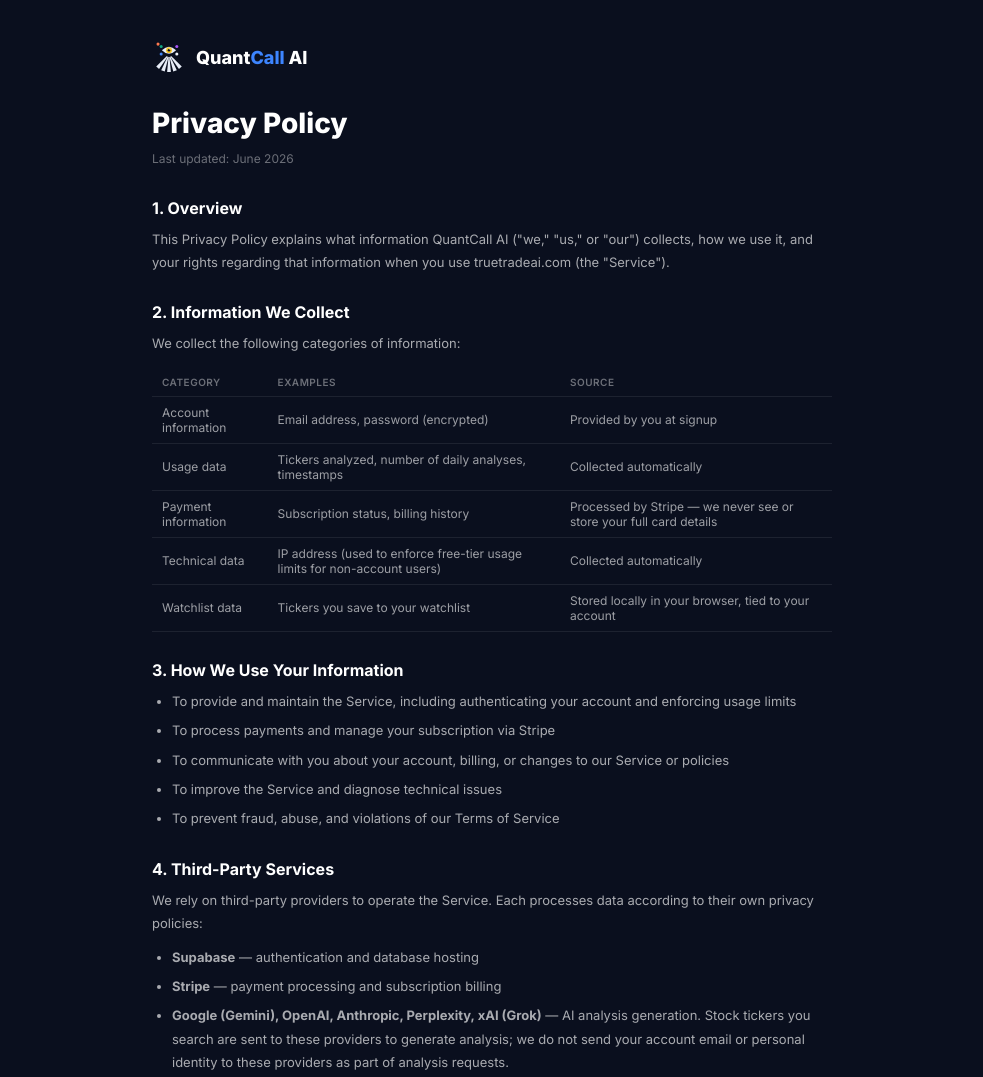
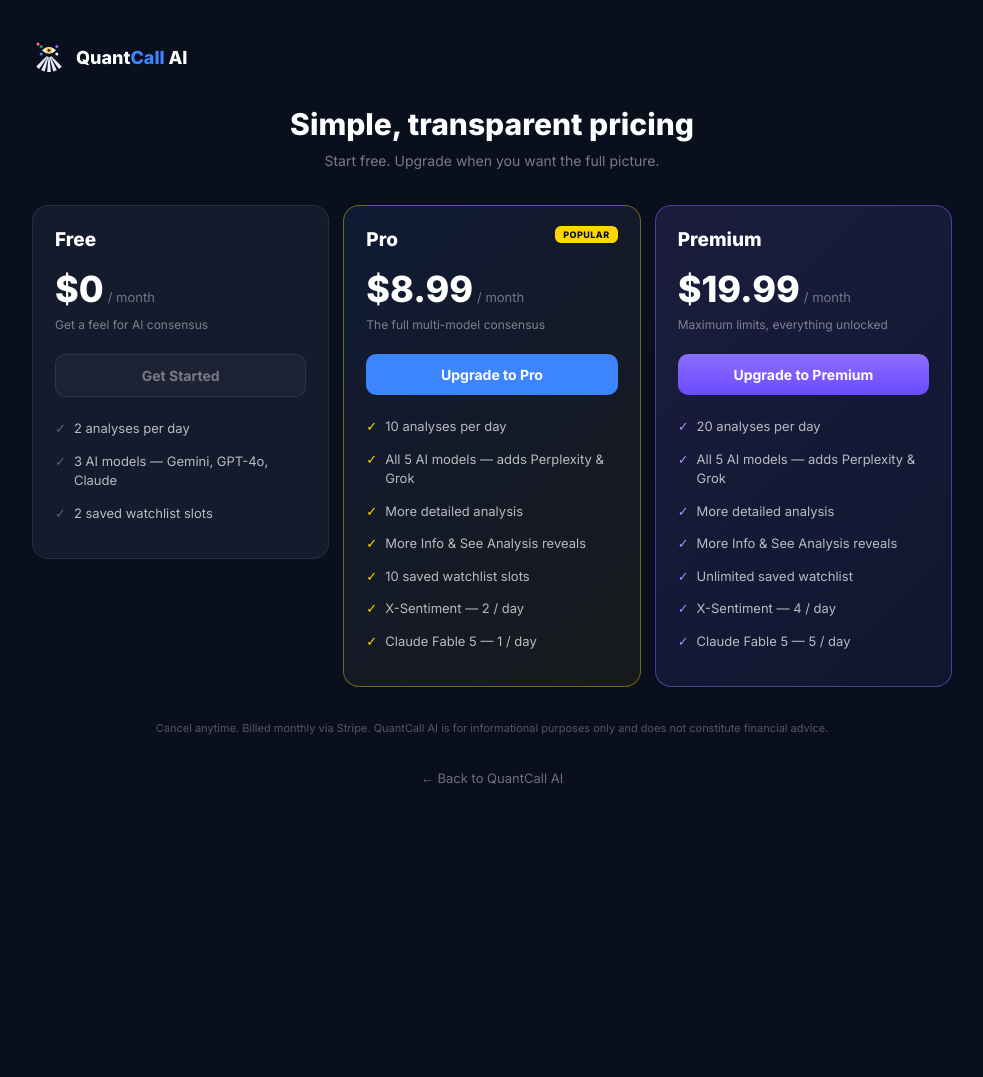
Before and after one commit to gavo11/TruthTradeAI, a website: page privacy.html in a window 1280 px wide. Shown: the top 1077 px of the page, without its empty margins (148-1131 px from the left). After the commit the page ends 866 px from the top, so only its background shows below. Drawn offline with nearby package versions, Linux system fonts and the light colour scheme.

Commit message:
Update privacy.html

```diff
--- a/privacy.html
+++ b/privacy.html
@@ -2,7 +2,9 @@
 <html>
 <head>
 <meta charset="UTF-8">
-<title>Privacy Policy - QuantCall AI</title>
+<title>Pricing - QuantCall AI</title>
+<meta name="description" content="QuantCall AI pricing — Free, Pro, and Premium plans. 5 AI quants. One call.">
+
 <style>
   @import url('https://fonts.googleapis.com/css2?family=Inter:wght@300;400;500;600;700;800;900&display=swap');
   * { box-sizing: border-box; margin: 0; padding: 0; }
@@ -11,24 +13,41 @@
   ::-webkit-scrollbar-track { background: #141b2d; }
   ::-webkit-scrollbar-thumb { background: #1f2840; border-radius: 3px; }
   a { color: #3d85ff; text-decoration: none; }
-  a:hover { text-decoration: underline; }
-  .container { max-width: 720px; margin: 0 auto; padding: 40px 20px 80px; }
+  .container { max-width: 960px; margin: 0 auto; padding: 40px 20px 80px; }
   .logo-row { display: flex; align-items: center; gap: 10px; margin-bottom: 32px; }
   .logo-circle { width: 36px; height: 36px; border-radius: 10px; background: #3d85ff; display: flex; align-items: center; justify-content: center; font-weight: 800; font-size: 14px; color: #fff; }
   .logo-text { font-size: 18px; font-weight: 800; }
   .logo-text .true { color: #fff; }
   .logo-text .trade { color: #3d85ff; }
   .logo-text .ai { color: #fff; }
-  h1 { font-size: 28px; font-weight: 800; margin-bottom: 8px; }
-  .updated { font-size: 12px; color: rgba(255,255,255,.4); margin-bottom: 28px; }
-  h2 { font-size: 16px; font-weight: 700; margin-top: 28px; margin-bottom: 10px; color: #fff; }
-  p, li { font-size: 13px; color: rgba(255,255,255,.65); line-height: 1.8; margin-bottom: 10px; }
-  ul { padding-left: 20px; margin-bottom: 10px; }
-  li { margin-bottom: 6px; }
-  table { width: 100%; border-collapse: collapse; margin: 12px 0 16px; font-size: 12px; }
-  th, td { text-align: left; padding: 8px 10px; border-bottom: 1px solid rgba(255,255,255,.08); color: rgba(255,255,255,.6); }
-  th { color: rgba(255,255,255,.4); font-weight: 600; text-transform: uppercase; font-size: 10px; letter-spacing: .05em; }
-  .back-link { display: inline-block; margin-top: 40px; font-size: 13px; color: rgba(255,255,255,.4); }
+  h1 { font-size: 30px; font-weight: 800; text-align: center; margin-bottom: 10px; }
+  .subhead { font-size: 14px; color: rgba(255,255,255,.45); text-align: center; margin-bottom: 36px; }
+  .plans { display: grid; grid-template-columns: repeat(3, 1fr); gap: 14px; align-items: start; }
+  @media (max-width: 820px) { .plans { grid-template-columns: 1fr; } }
+  .plan-card { background: #141b2d; border: 1px solid rgba(255,255,255,.08); border-radius: 16px; padding: 22px; }
+  .plan-card.pro { background: linear-gradient(135deg, rgba(61,133,255,.1), rgba(255,215,0,.06)); border: 1.5px solid rgba(255,215,0,.4); position: relative; }
+  .plan-card.premium { background: linear-gradient(135deg, rgba(140,110,255,.14), rgba(61,133,255,.08)); border: 1.5px solid rgba(140,110,255,.45); }
+  .plan-cta.premium { background: linear-gradient(180deg,#8c6eff,#6a4bff); color: #fff; }
+  .feature.premium .check { color: #a48bff; }
+  .popular-badge { position: absolute; top: 20px; right: 22px; font-size: 9px; font-weight: 800; color: #0a0f1e; background: #ffd700; padding: 3px 8px; border-radius: 6px; letter-spacing: .05em; }
+  .plan-name { font-size: 19px; font-weight: 800; margin-bottom: 6px; }
+  .plan-price { display: flex; align-items: baseline; gap: 4px; margin: 16px 0 6px; }
+  .plan-price .amount { font-size: 36px; font-weight: 800; }
+  .plan-price .period { font-size: 13px; color: rgba(255,255,255,.4); }
+  .plan-tagline { font-size: 12px; color: rgba(255,255,255,.45); margin-bottom: 22px; }
+  .plan-cta { display: block; text-align: center; width: 100%; padding: 12px; border-radius: 10px; font-size: 14px; font-weight: 700; margin-bottom: 22px; text-decoration: none; }
+  .plan-cta.free { background: rgba(255,255,255,.04); color: rgba(255,255,255,.4); border: 1px solid rgba(255,255,255,.08); }
+  .plan-cta.pro { background: #3d85ff; color: #fff; }
+  /* Tier-aware states (applied by script, must win over .pro/.premium — keep after them) */
+  .plan-cta.current { background: rgba(0,200,150,.15); color: #00c896; border: 1px solid rgba(0,200,150,.35); cursor: default; }
+  .plan-cta.included { background: rgba(255,255,255,.04); color: rgba(255,255,255,.4); border: 1px solid rgba(255,255,255,.08); cursor: default; }
+  .feature { display: flex; align-items: flex-start; gap: 8px; margin-bottom: 13px; }
+  .feature .check { font-size: 13px; margin-top: 1px; }
+  .feature.free .check { color: rgba(255,255,255,.3); }
+  .feature.pro .check { color: #ffd700; }
+  .feature span.text { font-size: 13px; color: rgba(255,255,255,.7); line-height: 1.5; }
+  .footnote { font-size: 11px; color: rgba(255,255,255,.3); text-align: center; margin-top: 32px; line-height: 1.7; }
+  .back-link { display: block; text-align: center; margin-top: 32px; font-size: 13px; color: rgba(255,255,255,.4); }
 </style>
 </head>
 <body>
@@ -55,73 +74,87 @@
       <div class="logo-text"><span class="true">Quant</span><span class="trade">Call</span><span class="ai"> AI</span></div>
     </div>
 
-    <h1>Privacy Policy</h1>
-    <p class="updated">Last updated: June 2026</p>
+    <h1>Simple, transparent pricing</h1>
+    <p class="subhead">Start free. Upgrade when you want the full picture.</p>
 
-    <h2>1. Overview</h2>
-    <p>This Privacy Policy explains what information QuantCall AI ("we," "us," or "our") collects, how we use it, and your rights regarding that information when you use truetradeai.com (the "Service").</p>
+    <div class="plans">
+      <div class="plan-card">
+        <div class="plan-name">Free</div>
+        <div class="plan-price"><span class="amount">$0</span><span class="period">/ month</span></div>
+        <div class="plan-tagline">Get a feel for AI consensus</div>
+        <a class="plan-cta free" href="index.html">Get Started</a>
+        <div class="feature free"><span class="check">✓</span><span class="text">2 analyses per day</span></div>
+        <div class="feature free"><span class="check">✓</span><span class="text">3 AI models — Gemini, GPT-4o, Claude</span></div>
+        <div class="feature free"><span class="check">✓</span><span class="text">2 saved watchlist slots</span></div>
+      </div>
 
-    <h2>2. Information We Collect</h2>
-    <p>We collect the following categories of information:</p>
-    <table>
-      <tr><th>Category</th><th>Examples</th><th>Source</th></tr>
-      <tr><td>Account information</td><td>Email address, password (encrypted)</td><td>Provided by you at signup</td></tr>
-      <tr><td>Usage data</td><td>Tickers analyzed, number of daily analyses, timestamps</td><td>Collected automatically</td></tr>
-      <tr><td>Payment information</td><td>Subscription status, billing history</td><td>Processed by Stripe — we never see or store your full card details</td></tr>
-      <tr><td>Technical data</td><td>IP address (used to enforce free-tier usage limits for non-account users)</td><td>Collected automatically</td></tr>
-      <tr><td>Watchlist data</td><td>Tickers you save to your watchlist</td><td>Stored locally in your browser, tied to your account</td></tr>
-    </table>
+      <div class="plan-card pro">
+        <span class="popular-badge">POPULAR</span>
+        <div class="plan-name">Pro</div>
+        <div class="plan-price"><span class="amount">$8.99</span><span class="period">/ month</span></div>
+        <div class="plan-tagline">The full multi-model consensus</div>
+        <a id="pro-cta" class="plan-cta pro" href="index.html?checkout=pro">Upgrade to Pro</a>
+        <div class="feature pro"><span class="check">✓</span><span class="text">10 analyses per day</span></div>
+        <div class="feature pro"><span class="check">✓</span><span class="text">All 5 AI models — adds Perplexity &amp; Grok</span></div>
+        <div class="feature pro"><span class="check">✓</span><span class="text">More detailed analysis</span></div>
+        <div class="feature pro"><span class="check">✓</span><span class="text">More Info &amp; See Analysis reveals</span></div>
+        <div class="feature pro"><span class="check">✓</span><span class="text">10 saved watchlist slots</span></div>
+        <div class="feature pro"><span class="check">✓</span><span class="text">X-Sentiment — 2 / day</span></div>
+        <div class="feature pro"><span class="check">✓</span><span class="text">Claude Fable 5 — 1 / day</span></div>
+      </div>
 
-    <h2>3. How We Use Your Information</h2>
-    <ul>
-      <li>To provide and maintain the Service, including authenticating your account and enforcing usage limits</li>
-      <li>To process payments and manage your subscription via Stripe</li>
-      <li>To communicate with you about your account, billing, or changes to our Service or policies</li>
-      <li>To improve the Service and diagnose technical issues</li>
-      <li>To prevent fraud, abuse, and violations of our Terms of Service</li>
-    </ul>
+      <div class="plan-card premium">
+        <div class="plan-name">Premium</div>
+        <div class="plan-price"><span class="amount">$19.99</span><span class="period">/ month</span></div>
+        <div class="plan-tagline">Maximum limits, everything unlocked</div>
+        <a id="premium-cta" class="plan-cta premium" href="index.html?checkout=premium">Upgrade to Premium</a>
+        <div class="feature premium"><span class="check">✓</span><span class="text">20 analyses per day</span></div>
+        <div class="feature premium"><span class="check">✓</span><span class="text">All 5 AI models — adds Perplexity &amp; Grok</span></div>
+        <div class="feature premium"><span class="check">✓</span><span class="text">More detailed analysis</span></div>
+        <div class="feature premium"><span class="check">✓</span><span class="text">More Info &amp; See Analysis reveals</span></div>
+        <div class="feature premium"><span class="check">✓</span><span class="text">Unlimited saved watchlist</span></div>
+        <div class="feature premium"><span class="check">✓</span><span class="text">X-Sentiment — 4 / day</span></div>
+        <div class="feature premium"><span class="check">✓</span><span class="text">Claude Fable 5 — 5 / day</span></div>
+      </div>
+    </div>
 
-    <h2>4. Third-Party Services</h2>
-    <p>We rely on third-party providers to operate the Service. Each processes data according to their own privacy policies:</p>
-    <ul>
-      <li><strong>Supabase</strong> — authentication and database hosting</li>
-      <li><strong>Stripe</strong> — payment processing and subscription billing</li>
-      <li><strong>Google (Gemini), OpenAI, Anthropic, Perplexity, xAI (Grok)</strong> — AI analysis generation. Stock tickers you search are sent to these providers to generate analysis; we do not send your account email or personal identity to these providers as part of analysis requests.</li>
-      <li><strong>Vercel</strong> — website hosting</li>
-    </ul>
-    <p>We do not sell your personal information to third parties, and we do not use your data to train AI models.</p>
-
-    <h2>5. Data Retention</h2>
-    <p>We retain account information for as long as your account remains active. Usage data used for free-tier limit enforcement is retained on a rolling daily basis. You may request deletion of your account and associated data at any time by contacting us.</p>
-
-    <h2>6. Your Rights</h2>
-    <p>Depending on your location, you may have rights to access, correct, delete, or export your personal data. To exercise these rights, contact us at the email below. We will respond within a reasonable timeframe.</p>
-
-    <h2>7. Cookies and Local Storage</h2>
-    <p>We use browser local storage to save your watchlist and session information. We do not use third-party advertising trackers or cookies for ad targeting.</p>
-
-    <h2>8. Children's Privacy</h2>
-    <p>The Service is not directed to children under 13, and we do not knowingly collect personal information from children under 13. If you believe a child has provided us with personal information, contact us and we will delete it.</p>
-
-    <h2>9. Security</h2>
-    <p>We use reasonable technical and organizational measures to protect your information, including encrypted password storage and secure third-party infrastructure. However, no method of transmission or storage is 100% secure, and we cannot guarantee absolute security.</p>
-
-    <h2>10. Changes to This Policy</h2>
-    <p>We may update this Privacy Policy from time to time. Material changes will be reflected by updating the "Last updated" date above. Continued use of the Service after changes are posted constitutes acceptance of the revised policy.</p>
-
-    <h2>11. Contact</h2>
-    <p>Questions about this Privacy Policy or your data can be directed to <span onclick="copyEmail(this)" style="color:#3d85ff;cursor:pointer;text-decoration:underline" title="Click to copy">truetradeaisupport@gmail.com</span>.</p>
+    <p class="footnote">Cancel anytime. Billed monthly via Stripe. QuantCall AI is for informational purposes only and does not constitute financial advice.</p>
 
     <a class="back-link" href="index.html">← Back to QuantCall AI</a>
   </div>
+
+  <!-- Tier awareness: reflect the signed-in user's current plan on the cards.
+       If signed out / offline, the default "Upgrade" CTAs remain. -->
+  <script src="https://cdn.jsdelivr.net/npm/@supabase/supabase-js@2"></script>
   <script>
-    function copyEmail(el) {
-      navigator.clipboard.writeText('truetradeaisupport@gmail.com').then(() => {
-        const original = el.textContent;
-        el.textContent = 'Copied!';
-        setTimeout(() => { el.textContent = original; }, 1800);
-      });
+  (async function(){
+    const SUPABASE_URL = 'https://ncqrxtczvcpjocurlwzb.supabase.co';
+    const SUPABASE_KEY = 'eyJhbGciOiJIUzI1NiIsInR5cCI6IkpXVCJ9.eyJpc3MiOiJzdXBhYmFzZSIsInJlZiI6Im5jcXJ4dGN6dmNwam9jdXJsd3piIiwicm9sZSI6ImFub24iLCJpYXQiOjE3ODEwNDAzMzMsImV4cCI6MjA5NjYxNjMzM30.8iK118e9jWEujCkNZp8MbYQbHdPpiKZ2Ko94ZFoljGs';
+    const BACKEND = 'https://truthtradeai.onrender.com';
+    let tier = 'free';
+    try {
+      const sb = window.supabase.createClient(SUPABASE_URL, SUPABASE_KEY);
+      const { data: { session } } = await sb.auth.getSession();
+      if (session && session.access_token) {
+        const r = await fetch(BACKEND + '/api/pro-status', { headers: { Authorization: 'Bearer ' + session.access_token } });
+        if (r.ok) { const j = await r.json(); tier = j.tier || 'free'; }
+      }
+    } catch (e) { /* signed out / offline — keep default upgrade CTAs */ }
+
+    const proCta = document.getElementById('pro-cta');
+    const premCta = document.getElementById('premium-cta');
+    const asCurrent  = (el, label) => { el.textContent = label; el.removeAttribute('href'); el.classList.add('current'); };
+    const asIncluded = (el, label) => { el.textContent = label; el.removeAttribute('href'); el.classList.add('included'); };
+
+    if (tier === 'pro') {
+      // On Pro: Pro card is the current plan; Premium remains a real upgrade.
+      asCurrent(proCta, '✓ Your current plan');
+    } else if (tier === 'premium') {
+      // On Premium: nothing to upgrade to; Pro is included, Premium is current.
+      asIncluded(proCta, 'Included in Premium');
+      asCurrent(premCta, '✓ Your current plan');
     }
+  })();
   </script>
 </body>
 </html>
```
